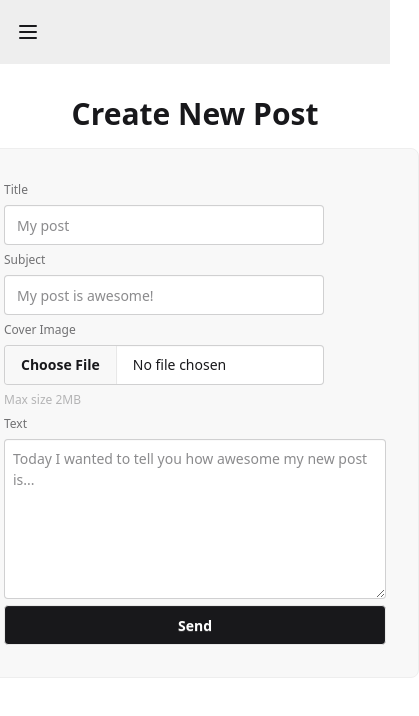
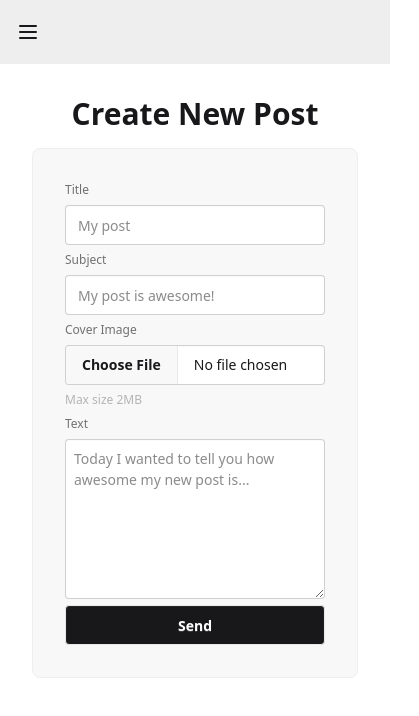
Before and after one commit to begiedz/daily-blog-app, a React (Vite) app in the folder client/: page /create in a window 390 px wide. Shown: the top 716 px of the page, 419 px wide, since content can reach past the window. Built offline with nearby package versions, Linux system fonts and the light colour scheme.

Commit message:
fix: responsiveness++

```diff
--- a/client/index.html
+++ b/client/index.html
@@ -9,7 +9,7 @@
 		/>
 		<meta
 			name="viewport"
-			content="width=device-width, initial-scale=1.0"
+			content="width=device-width, initial-scale=1 maximum-scale=1"
 		/>
 		<title>Daily Blog</title>
 	</head>
--- a/client/src/pages/Create.tsx
+++ b/client/src/pages/Create.tsx
@@ -2,7 +2,7 @@ const Create = () => {
   return (
     <>
       <h2 className="text-3xl font-bold mb-4">Create New Post</h2>
-      <form className="fieldset w-md bg-base-200 border border-base-300 p-8 rounded-box">
+      <form className="fieldset w-md max-w-full bg-base-200 border border-base-300 p-8 rounded-box">
 
         <label className="fieldset-label">Title</label>
         <input type="text" className="input" placeholder="My post" />
```
